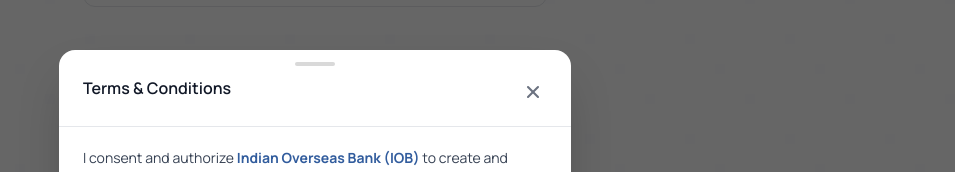
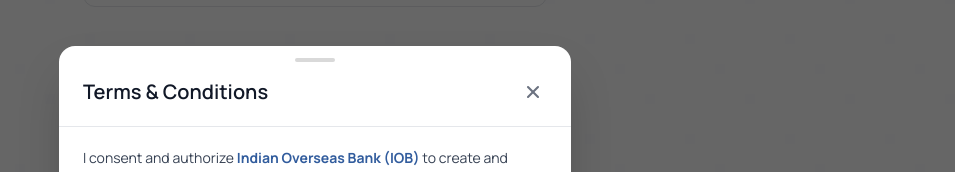
Before and after one commit to sajjad055/CLOU, a React (Vite) app: page /sanctioned-offers in a window 1280 px wide. Both pictures are taken after a click on the button "Read more". Shown: the part 476-648 px from the top of the page, without its empty margins (325-1280 px from the left). Built offline with nearby package versions, Linux system fonts and the light colour scheme; a web font is replaced by a local one.

Commit message:
Align bottom sheet heading with the close button, bump it to 20px

```diff
--- a/src/app/components/BottomSheet.tsx
+++ b/src/app/components/BottomSheet.tsx
@@ -149,15 +149,21 @@ export function BottomSheet({
               <div className="w-10 h-1 rounded-full bg-[#d9d9d9]" aria-hidden="true" />
             </div>
 
-            <div className="px-6 pb-3 flex items-start justify-between gap-3 border-b border-[#e5e7eb] shrink-0">
-              <h2 id={titleId} className="text-base font-semibold text-[#111827] pt-0.5">
+            {/* Title and close control share a centre line. Flexbox does the
+                alignment: the previous version top-aligned them and then tried
+                to correct with `pt-0.5` on the title and `-mt-1` on the button,
+                which left the two a few pixels apart. `-mr-2` stays, so the
+                44px target can overhang the padding without the icon drifting
+                in from the sheet's visual edge. */}
+            <div className="px-6 pb-3 flex items-center justify-between gap-3 border-b border-[#e5e7eb] shrink-0">
+              <h2 id={titleId} className="text-xl font-semibold text-[#111827]">
                 {title}
               </h2>
               <button
                 type="button"
                 onClick={onClose}
                 aria-label={closeLabel}
-                className="-mt-1 -mr-2 w-11 h-11 flex items-center justify-center rounded-lg text-[#6b7280] hover:bg-[#f9fafb] transition-colors focus-visible:outline-2 focus-visible:outline-offset-2 focus-visible:outline-[#315C9D] shrink-0"
+                className="-mr-2 w-11 h-11 flex items-center justify-center rounded-lg text-[#6b7280] hover:bg-[#f9fafb] transition-colors focus-visible:outline-2 focus-visible:outline-offset-2 focus-visible:outline-[#315C9D] shrink-0"
               >
                 <X className="w-5 h-5" strokeWidth={2.5} aria-hidden="true" />
               </button>
```
